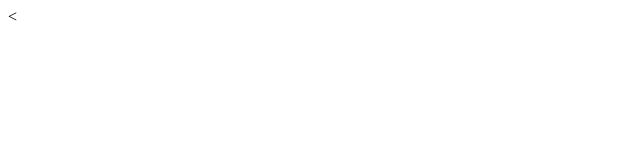
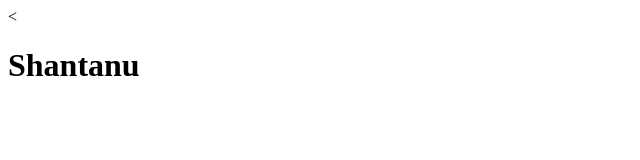
Before and after one commit to shantanu609/NLP, a plain HTML site: page login.html in a window 1280 px wide. Shown: the whole page, without its empty margins (0-640 px from the left). Drawn offline with Linux system fonts and the light colour scheme.

Commit message:
New changes to the login file

```diff
--- a/login.html
+++ b/login.html
@@ -5,6 +5,6 @@
     <title>Login Page</title>
   </head>
   <body>
-
+      <h1>Shantanu</h1>
   </body>
 </html>
```
